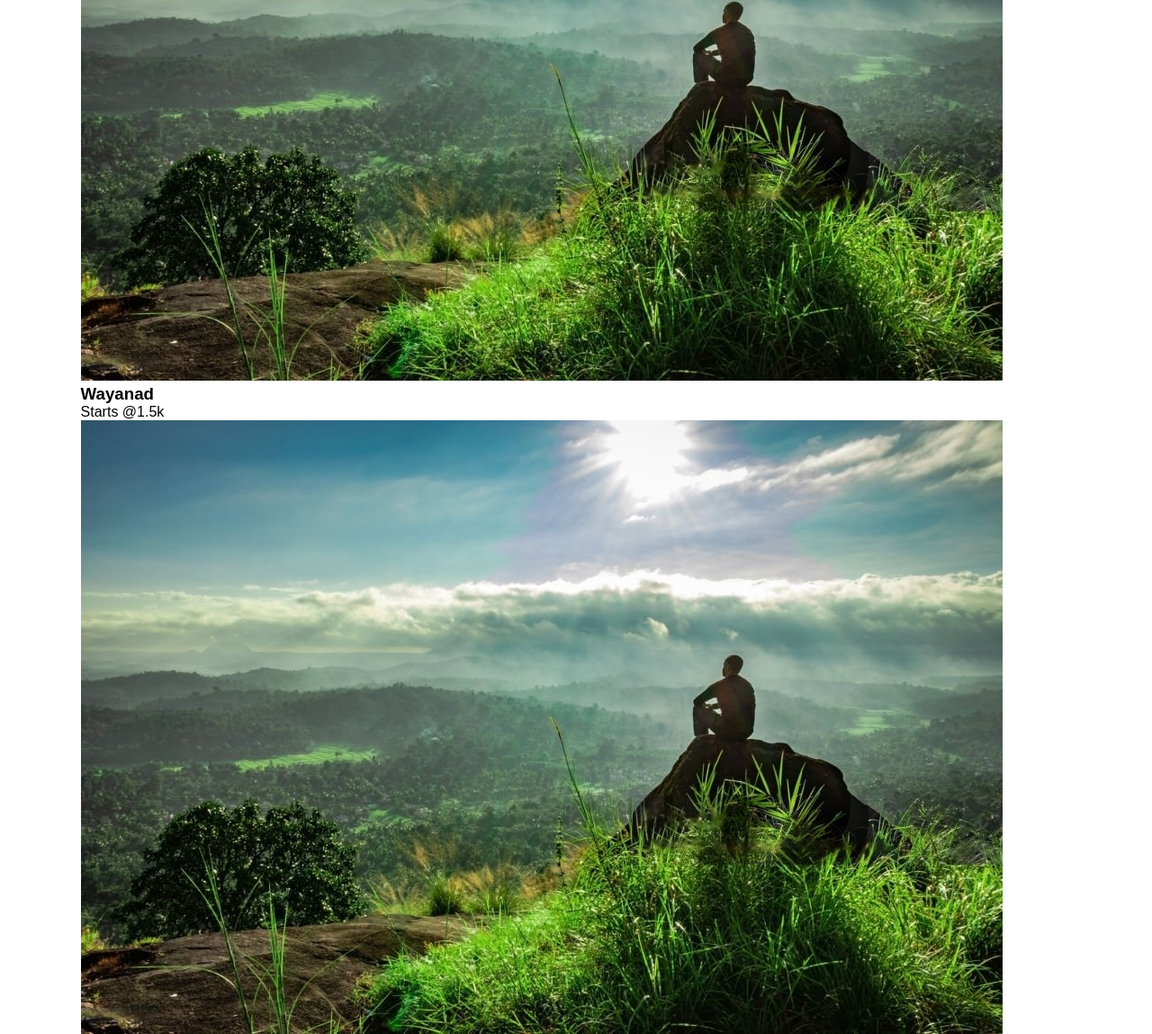
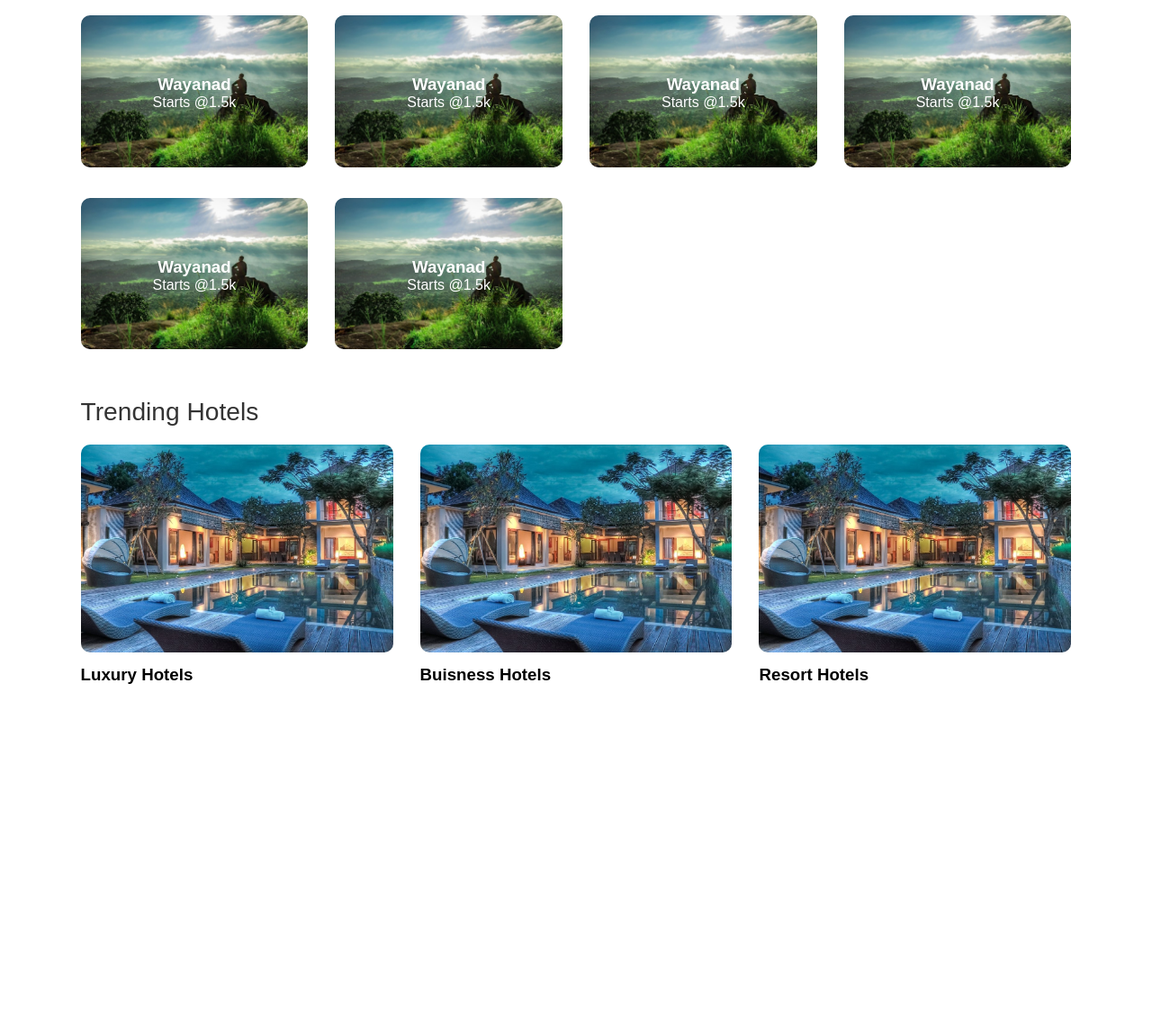
Before and after one commit to suba-123/Hotelbooking, a plain HTML site: page index.html in a window 1280 px wide. Shown: the part 1087-2236 px from the top of the page at 90% size. After the commit the page ends 1878 px from the top, so only its background shows below. Drawn offline with Linux system fonts and the light colour scheme.

Commit message:
modified

```diff
--- a/style.css
+++ b/style.css
@@ -82,3 +82,58 @@ nav{
 .location-input{
     flex: 1;
 }
+.search-bar form label{
+    font-weight: 600;
+}
+/*Exclusives*/
+.sub-title{
+margin: 50px 0 20px;
+font-size: 2.2vw;
+font-weight: 500;
+color: #333;
+}
+.exclusives{
+    display: grid;
+    grid-template-columns: repeat(auto-fit,minmax(200px,1fr));
+    grid-gap: 30px;
+}
+.exclusives div img{
+    width: 100%;
+    border-radius: 10px;
+}
+.exclusives div{
+    position: relative;
+}
+.exclusives div span{
+    position: absolute;
+    top: 50%;
+    left: 50%;
+    transform: translate(-50%,-50%);
+    text-align: center;
+    color: #fff;
+}
+/*Hotels*/
+ .trending{
+    display: grid;
+    grid-template-columns: repeat(auto-fit,minmax(200px,1fr));
+    grid-gap: 30px;
+    margin-bottom: 30px;
+ }
+ .trending div img{
+    width: 100%;
+    border-radius: 10px;
+ }
+ .trending h3{
+    font-weight: 600;
+    margin-top: 10px;
+ }
+ /*--about us--*/
+ .cta{
+    margin: 80;x 0;
+    background-image: linear-gradient(to right,#3f2321,transparent),url(./image/banner-image-2.png);
+    background-size: cover;
+    background-position: center;
+    border-radius: 10px;
+    padding: 5%;
+    color: #fff;
+ }
```
